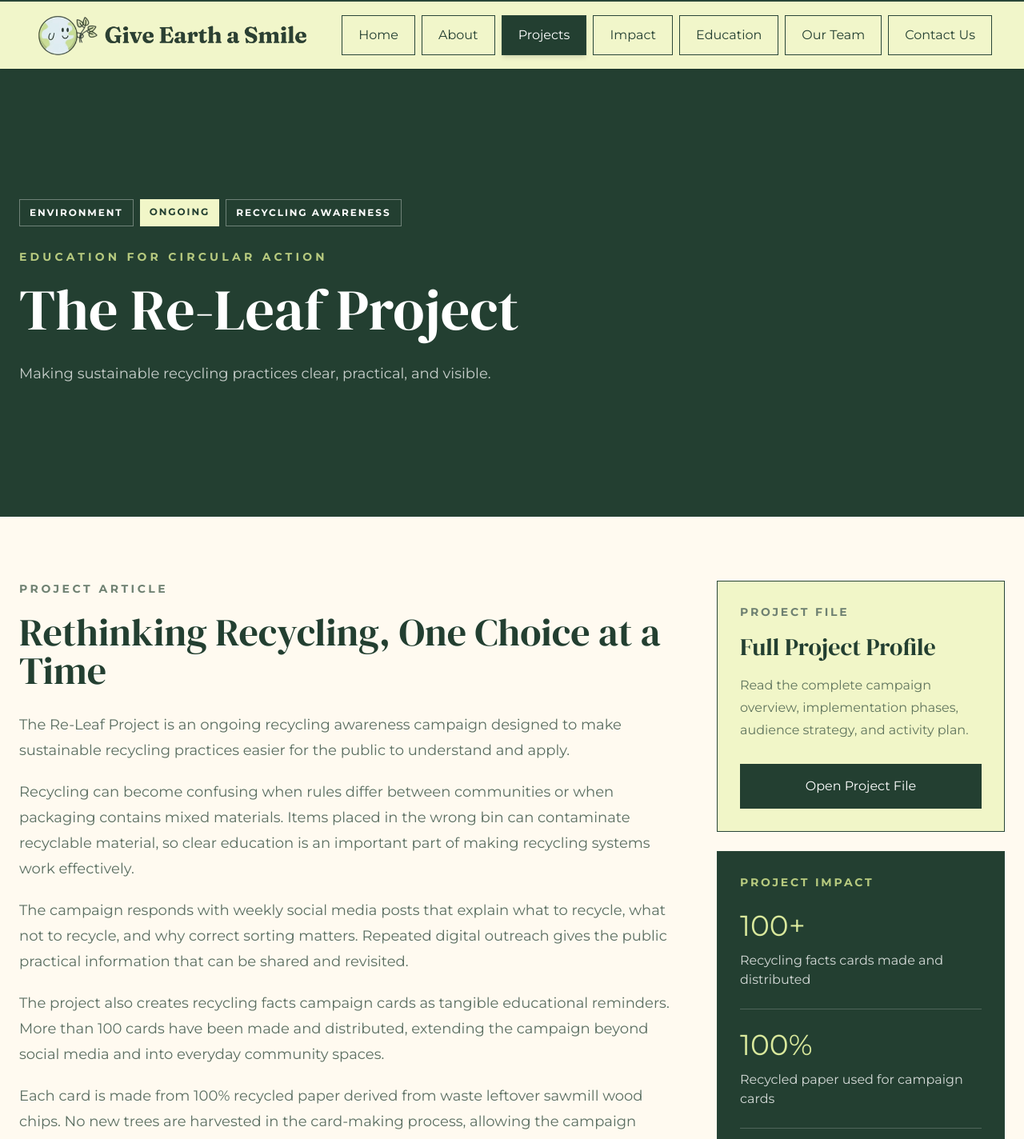
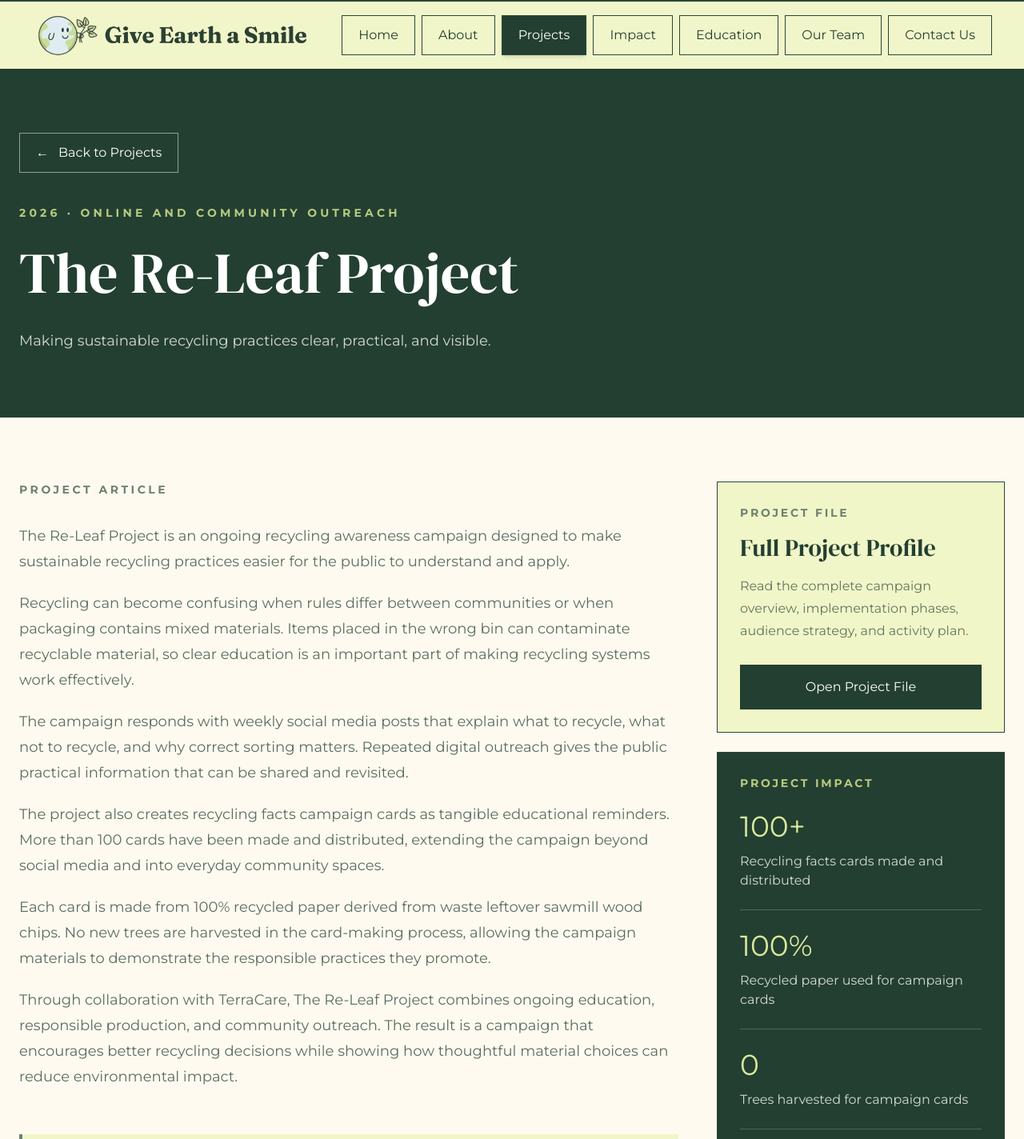
Before and after one commit to vn9ttrkd54-ui/Give-Earth-A-Smile-Beta, a Next.js app: page /projects/the-re-leaf-project in a window 1280 px wide. Shown: the top 1424 px of the page at 80% size. Built offline with nearby package versions, Linux system fonts and the light colour scheme.

Commit message:
Align project pages and refresh Re-Leaf assets

```diff
--- a/app/projects/santa-cruz-beach-cleanup/page.tsx
+++ b/app/projects/santa-cruz-beach-cleanup/page.tsx
@@ -73,34 +73,21 @@ export default function SantaCruzBeachCleanupPage() {
   return (
     <main className="bg-[#FFFAF0] text-[#233F31]">
       <section className="bg-[#233F31] px-6 py-16 text-white md:py-20">
-        <div className="mx-auto max-w-7xl">
-          <FadeIn className="max-w-4xl">
-            <div className="flex flex-wrap gap-2 text-xs font-bold uppercase tracking-[0.16em]">
-              <span className="border border-white/35 px-3 py-2">
-                {project.category}
-              </span>
-              <span className="bg-[#F1F6C8] px-3 py-2 text-[#233F31]">
-                {project.status}
-              </span>
-              <span className="border border-white/35 px-3 py-2">
-                Santa Cruz, California
-              </span>
-            </div>
-
-            <p className="mt-7 text-sm font-bold uppercase tracking-[0.3em] text-[#B7CA7F]">
-              Community Coastal Action
-            </p>
-
-            <h1 className="mt-5 text-5xl text-white md:text-7xl">
+        <FadeIn className="mx-auto max-w-7xl">
+          <Link href="/projects" className="mb-10 inline-flex items-center gap-3 border border-white/50 px-5 py-3 text-sm font-bold text-white transition hover:bg-white hover:text-[#233F31]">
+            <span aria-hidden="true">←</span>
+            Back to Projects
+          </Link>
+          <p className="text-sm font-bold uppercase tracking-[0.3em] text-[#B7CA7F]">
+            2026 · Main Beach, Santa Cruz, California
+          </p>
+          <h1 className="mt-5 max-w-5xl text-5xl leading-tight sm:text-6xl md:text-7xl">
               {project.title}
-            </h1>
-
-            <p className="mt-7 max-w-2xl text-lg leading-8 text-white/75">
-              {project.subtitle}
-            </p>
-          </FadeIn>
-
-        </div>
+          </h1>
+          <p className="mt-6 max-w-3xl text-lg leading-8 text-white/80">
+            {project.subtitle}
+          </p>
+        </FadeIn>
       </section>
 
       <section className="px-6 py-16 md:py-20">
@@ -110,10 +97,7 @@ export default function SantaCruzBeachCleanupPage() {
               <p className="text-sm font-bold uppercase tracking-[0.25em] text-[#6F8172]">
                 Project Article
               </p>
-              <h2 className="mt-5 text-4xl md:text-5xl">
-                Learning First, Then Taking Action
-              </h2>
-              <div className="mt-7 space-y-5 text-lg leading-8 text-[#233F31]/75">
+              <div className="mt-8 space-y-5 text-lg leading-8 text-[#233F31]/75">
                 <p>
                   Give Earth a Smile organized a community cleanup at Main
                   Beach in Santa Cruz, California, combining environmental
--- a/app/projects/the-re-leaf-project/page.tsx
+++ b/app/projects/the-re-leaf-project/page.tsx
@@ -79,32 +79,22 @@ export default function ReLeafProjectPage() {
 
   return (
     <main className="bg-[#FFFAF0] text-[#233F31]">
-      <section className="flex min-h-[560px] items-center bg-[#233F31] px-6 py-20 text-white">
-        <div className="mx-auto w-full max-w-7xl">
-          <FadeIn className="max-w-4xl">
-            <div className="flex flex-wrap gap-2 text-xs font-bold uppercase tracking-[0.16em]">
-              <span className="border border-white/35 px-3 py-2">
-                {project.category}
-              </span>
-              <span className="bg-[#F1F6C8] px-3 py-2 text-[#233F31]">
-                {project.status}
-              </span>
-              <span className="border border-white/35 px-3 py-2">
-                Recycling Awareness
-              </span>
-            </div>
-
-            <p className="mt-7 text-sm font-bold uppercase tracking-[0.3em] text-[#B7CA7F]">
-              Education for Circular Action
+      <section className="bg-[#233F31] px-6 py-16 text-white md:py-20">
+        <FadeIn className="mx-auto max-w-7xl">
+          <Link href="/projects" className="mb-10 inline-flex items-center gap-3 border border-white/50 px-5 py-3 text-sm font-bold text-white transition hover:bg-white hover:text-[#233F31]">
+            <span aria-hidden="true">←</span>
+            Back to Projects
+          </Link>
+          <p className="text-sm font-bold uppercase tracking-[0.3em] text-[#B7CA7F]">
+            2026 · Online and Community Outreach
           </p>
-            <h1 className="mt-5 text-5xl text-white md:text-7xl">
+          <h1 className="mt-5 max-w-5xl text-5xl leading-tight sm:text-6xl md:text-7xl">
             {project.title}
           </h1>
-            <p className="mt-7 max-w-3xl text-lg leading-8 text-white/75">
+          <p className="mt-6 max-w-3xl text-lg leading-8 text-white/80">
             {project.subtitle}
           </p>
         </FadeIn>
-        </div>
       </section>
 
       <section className="px-6 py-16 md:py-20">
@@ -114,10 +104,7 @@ export default function ReLeafProjectPage() {
               <p className="text-sm font-bold uppercase tracking-[0.25em] text-[#6F8172]">
                 Project Article
               </p>
-              <h2 className="mt-5 text-4xl md:text-5xl">
-                Rethinking Recycling, One Choice at a Time
-              </h2>
-              <div className="mt-7 space-y-5 text-lg leading-8 text-[#233F31]/75">
+              <div className="mt-8 space-y-5 text-lg leading-8 text-[#233F31]/75">
                 <p>
                   The Re-Leaf Project is an ongoing recycling awareness
                   campaign designed to make sustainable recycling practices
@@ -299,8 +286,8 @@ export default function ReLeafProjectPage() {
               </div>
 
               <div className="overflow-hidden border border-[#294638] bg-[#FFFAF0]">
-                <div className="relative aspect-square bg-[#DDE7BE]">
-                  <Image src="/images/partners/terracare.png" alt="TerraCare" fill sizes="(max-width: 1024px) 100vw, 32vw" className="object-cover" />
+                <div className="relative aspect-square bg-white p-10">
+                  <Image src="/images/partners/terracare.png" alt="TerraCare" fill sizes="(max-width: 1024px) 100vw, 32vw" className="object-contain p-10" />
                 </div>
                 <div className="p-7">
                   <p className="text-sm font-bold uppercase tracking-[0.2em] text-[#6F8172]">Project Partner</p>
--- a/data/projects.ts
+++ b/data/projects.ts
@@ -515,7 +515,7 @@ By connecting education, community service, and public outreach, the Santa Cruz
     coverImage:
       "https://res.cloudinary.com/otmypjmz/image/upload/v1788921197/Screenshot_2026-09-08_at_10.33.11_PM_rruoh2.png",
 
-    featured: true,
+    featured: false,
 
     gallery: [
       "https://res.cloudinary.com/otmypjmz/image/upload/v1788921197/Screenshot_2026-09-08_at_10.33.11_PM_rruoh2.png",
@@ -608,8 +608,9 @@ More than 100 cards have been created and distributed. By combining recurring on
     featured: false,
 
     gallery: [
-      "https://res.cloudinary.com/otmypjmz/image/upload/v1789442144/Screenshot_2026-09-14_at_11.15.38_PM_t5akwt.png",
-      "https://res.cloudinary.com/otmypjmz/image/upload/v1789442130/Screenshot_2026-09-14_at_11.15.24_PM_aracyt.png",
+      "https://res.cloudinary.com/otmypjmz/image/upload/v1789443600/Screenshot_2026-09-14_at_11.39.54_PM_ptzm23.png",
+      "https://res.cloudinary.com/otmypjmz/image/upload/v1789443592/Screenshot_2026-09-14_at_11.39.45_PM_kquokh.png",
+      "https://res.cloudinary.com/otmypjmz/image/upload/v1789443699/Screenshot_2026-09-14_at_11.41.32_PM_mds3zj.png",
     ],
 
     statistics: [
@@ -623,7 +624,7 @@ More than 100 cards have been created and distributed. By combining recurring on
       },
       {
         value: "0",
-        label: "New trees harvested",
+        label: "Trees harvested for campaign cards",
       },
       {
         value: "Weekly",
```
Also changed, not shown: public/images/partners/terracare.png. Lines whose indentation alone changed are shown as unchanged.
